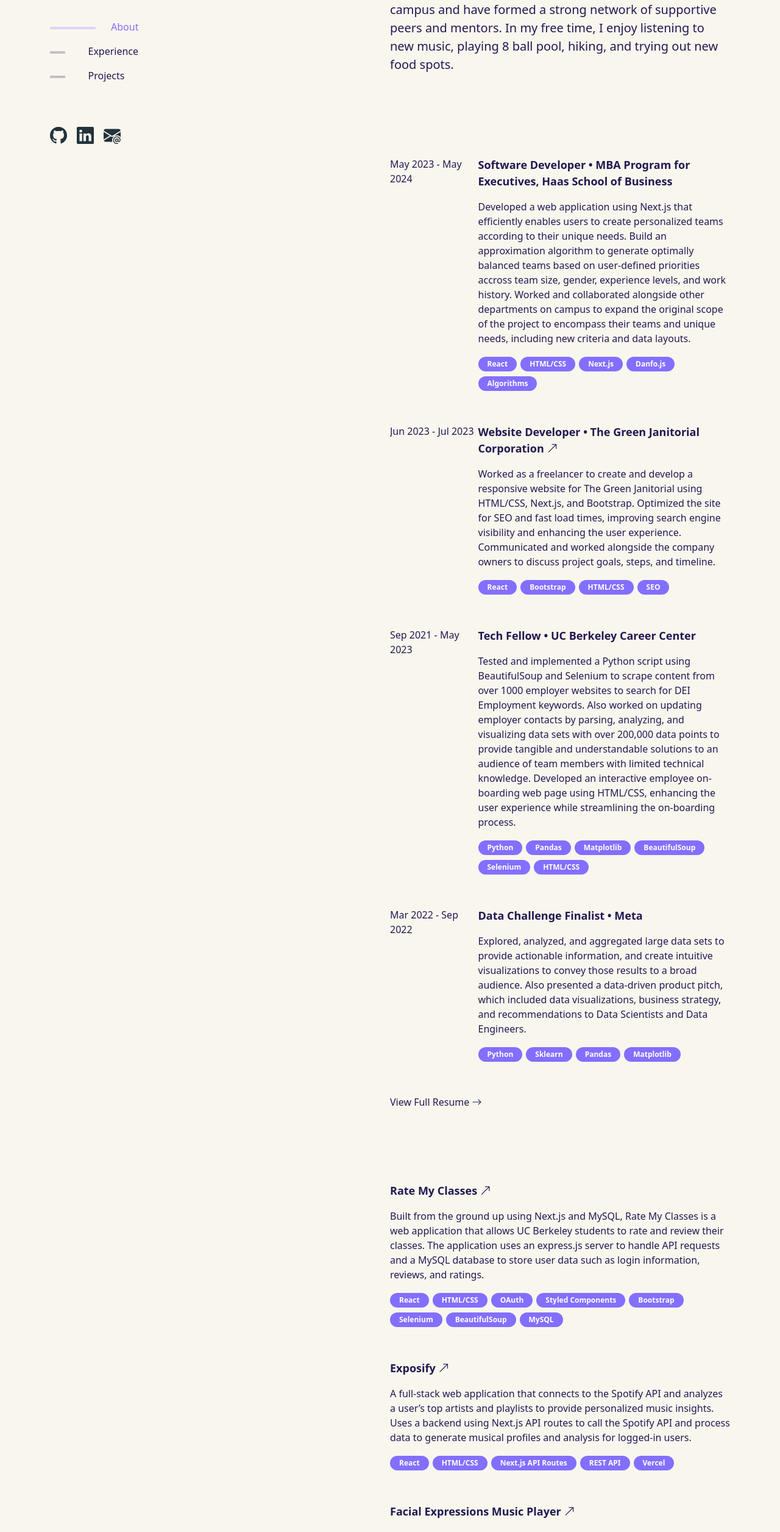
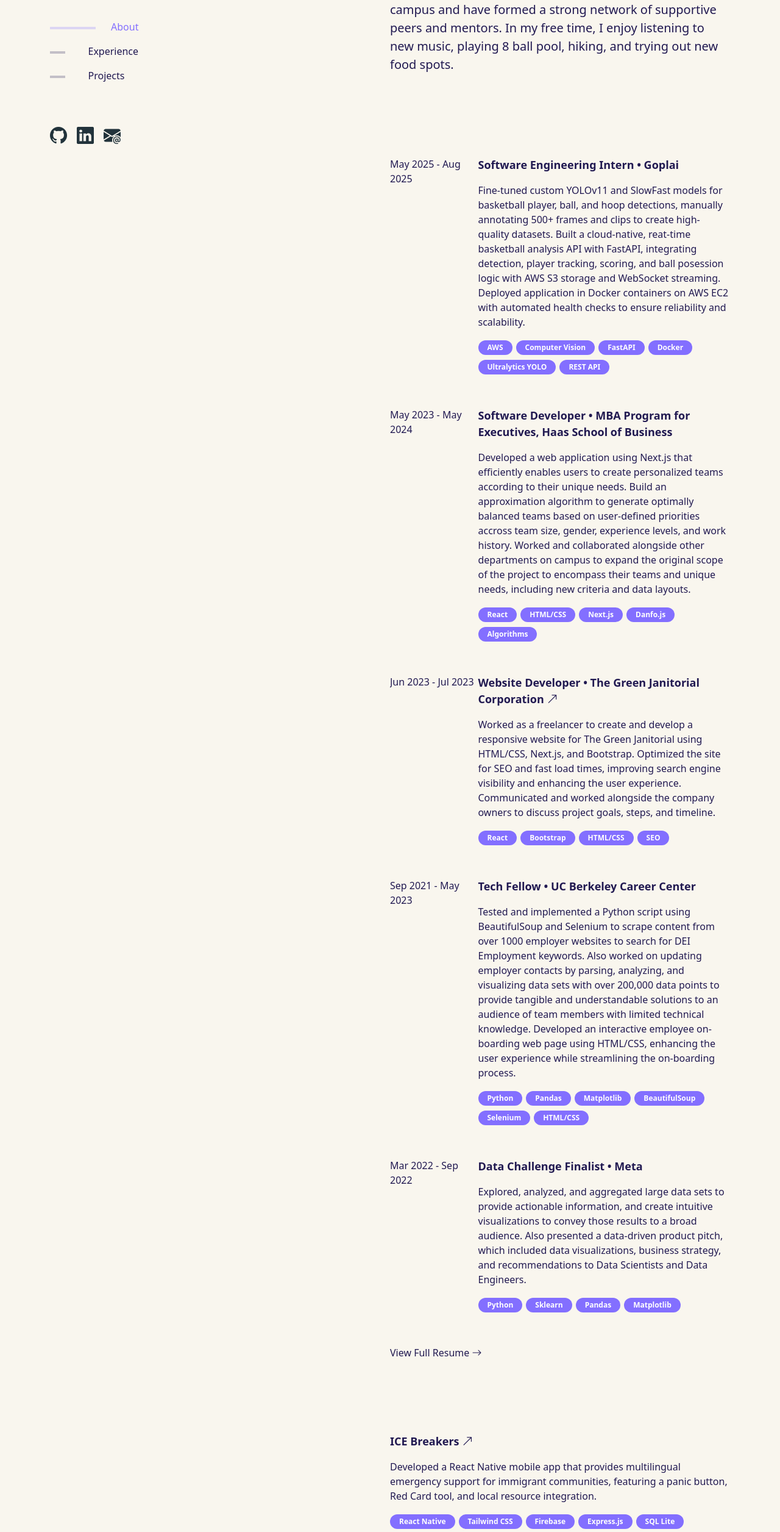
Before and after one commit to EmmanuelCobian/personal-site-next, a Next.js app: page / in a window 1280 px wide. Shown: the part 251-2763 px from the top of the page at 61% size. Built offline with nearby package versions, Linux system fonts and the light colour scheme.

Commit message:
updated info

```diff
--- a/pages/index.js
+++ b/pages/index.js
@@ -2,9 +2,6 @@
 import Head from "next/head"
 import styles from "@/styles/Home.module.css"
 import Badge from "react-bootstrap/Badge"
-import Image from 'react-bootstrap/Image'
-import Row from 'react-bootstrap/Row'
-import Col from 'react-bootstrap/Col'
 import classnames from "classnames"
 
 export default function Home() {
@@ -160,6 +157,24 @@
               {isBreakpoint ? (<h4 className={styles.title}>Experience</h4>) : (<div>&nbsp;</div>)}
 
               <div className={styles.exp_itm}>
+                <div className={styles.exp_date}>May 2025 - Aug 2025</div>
+                <div className={styles.exp_desc}>
+                  <p className={styles.exp_title}>
+                    Software Engineering Intern • Goplai
+                  </p>
+                  <p>
+                    Fine-tuned custom YOLOv11 and SlowFast models for basketball player, ball, and hoop detections, manually annotating 500+ frames and clips to create high-quality datasets. Built a cloud-native, reat-time basketball analysis API with FastAPI, integrating detection, player tracking, scoring, and ball posession logic with AWS S3 storage and WebSocket streaming. Deployed application in Docker containers on AWS EC2 with automated health checks to ensure reliability and scalability.
+                  </p>
+                  <Badge pill className={styles.text_bg_custom}>AWS</Badge>
+                  <Badge pill className={styles.text_bg_custom}>Computer Vision</Badge>
+                  <Badge pill className={styles.text_bg_custom}>FastAPI</Badge>
+                  <Badge pill className={styles.text_bg_custom}>Docker</Badge>
+                  <Badge pill className={styles.text_bg_custom}>Ultralytics YOLO</Badge>
+                  <Badge pill className={styles.text_bg_custom}>REST API</Badge>
+                </div>
+              </div>
+
+              <div className={styles.exp_itm}>
                 <div className={styles.exp_date}>May 2023 - May 2024</div>
                 <div className={styles.exp_desc}>
                   <p className={styles.exp_title}>
@@ -252,6 +267,24 @@
 
               <div className={styles.proj_itm}>
                 <div className={styles.proj_desc}>
+                  <a className="text-decoration-none" href="https://github.com/EmmanuelCobian/icebreakers" target="_blank">
+                    <p className={classnames(styles.exp_title, styles.exp_share)}>ICE Breakers <i className={classnames("bi-arrow-up-right", styles.arrow)}></i></p>
+                  </a>
+                  <p>
+                    Developed a React Native mobile app that provides multilingual emergency support for immigrant communities, featuring a panic button, Red Card tool, and local resource integration.
+                  </p>
+                  <Badge pill className={styles.text_bg_custom}>React Native</Badge>
+                  <Badge pill className={styles.text_bg_custom}>Tailwind CSS</Badge>
+                  <Badge pill className={styles.text_bg_custom}>Firebase</Badge>
+                  <Badge pill className={styles.text_bg_custom}>Express.js</Badge>
+                  <Badge pill className={styles.text_bg_custom}>SQL Lite</Badge>
+                  <Badge pill className={styles.text_bg_custom}>REST API</Badge>
+                  <Badge pill className={styles.text_bg_custom}></Badge>
+                </div>
+              </div>
+
+              <div className={styles.proj_itm}>
+                <div className={styles.proj_desc}>
                   <a className="text-decoration-none" href="https://github.com/EmmanuelCobian/rate-my-classes" target="_blank">
                     <p className={classnames(styles.exp_title, styles.exp_share)}>Rate My Classes <i className={classnames("bi-arrow-up-right", styles.arrow)}></i></p>
                   </a>
@@ -324,7 +357,7 @@
       </main >
 
       <footer className="container text-center py-4">
-        <p>&copy; 2024 Emmanuel Cobian Duarte</p>
+        <p>&copy; 2025 Emmanuel Cobian Duarte</p>
       </footer>
     </>
   );
```
Also changed, not shown: 2 other files (tests, documents, lock files or other folders).
